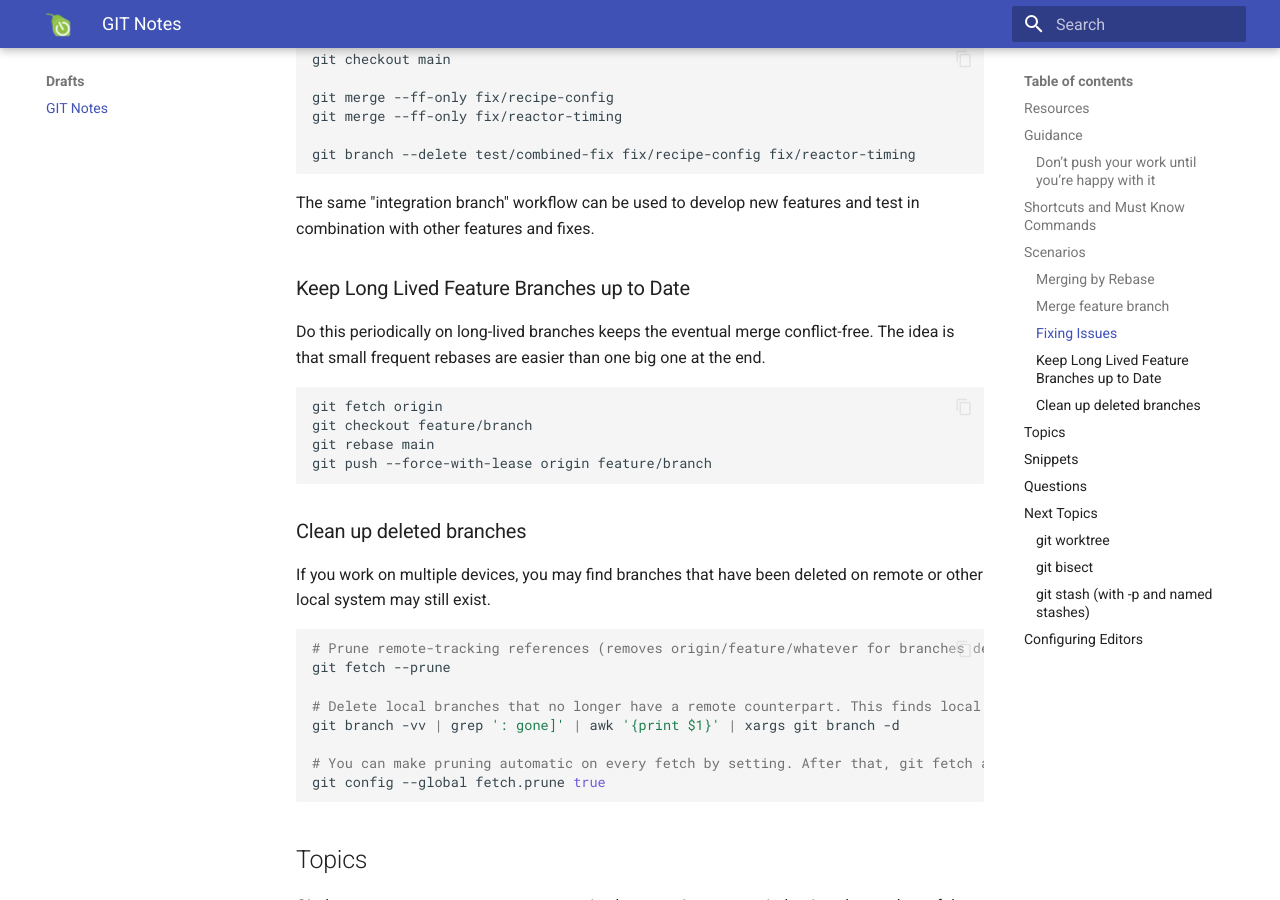
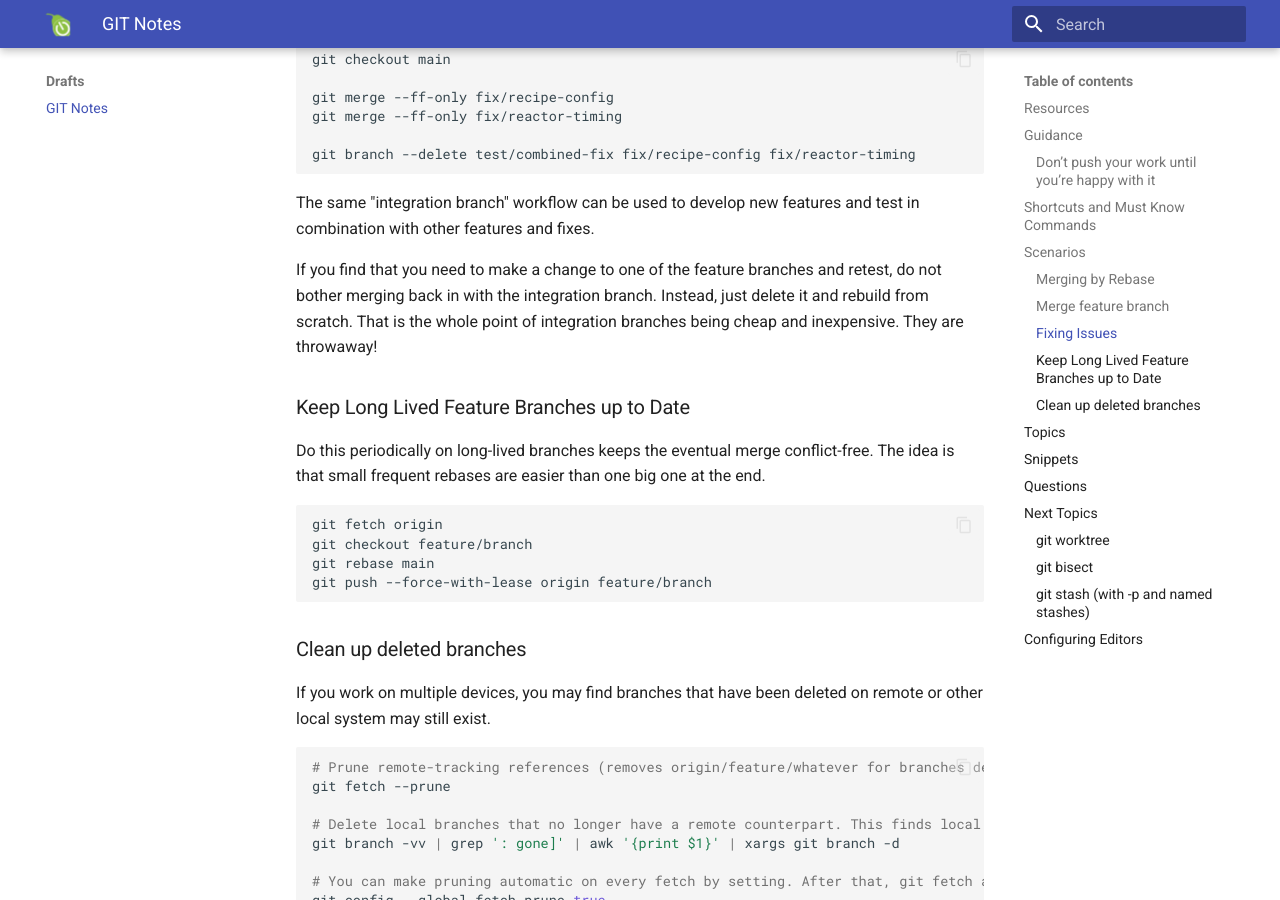
Before and after one commit to paretech/docs, an MkDocs documentation site: the page built from docs/drafts/git.md, in a window 1280 px wide and 900 px high, scrolled down 4995 px. Built offline with MkDocs 1.6.1 and Material for MkDocs 9.7.7, drawn with Linux system fonts in a browser that asks for light colours.

Commit message:
Refine integration branch workflow

```diff
--- a/docs/drafts/git.md
+++ b/docs/drafts/git.md
@@ -207,6 +207,8 @@ git branch --delete test/combined-fix fix/recipe-config fix/reactor-timing
 
 The same "integration branch" workflow can be used to develop new features and test in combination with other features and fixes.
 
+If you find that you need to make a change to one of the feature branches and retest, do not bother merging back in with the integration branch. Instead, just delete it and rebuild from scratch. That is the whole point of integration branches being cheap and inexpensive. They are throwaway!
+
 ### Keep Long Lived Feature Branches up to Date
 
 Do this periodically on long-lived branches keeps the eventual merge conflict-free. The idea is that small frequent rebases are easier than one big one at the end.
```
